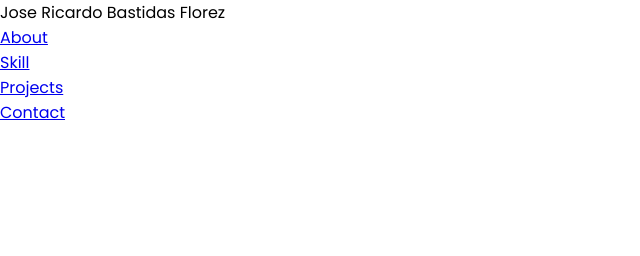
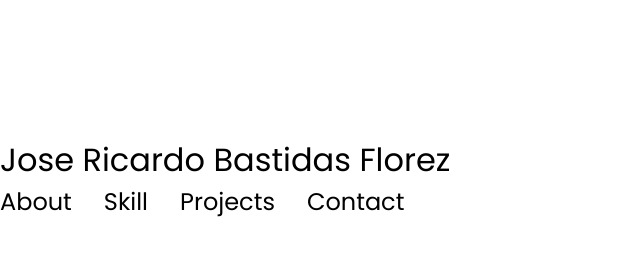
Before and after one commit to jrbastidas/Portafolio-jrbastidas-Sd-HTML-JS-CSS, a plain HTML site: page index.html in a window 1280 px wide. Shown: the whole page, without its empty margins (0-640 px from the left). Drawn offline with Linux system fonts and the light colour scheme.

Commit message:
add more css

```diff
--- a/style.css
+++ b/style.css
@@ -25,7 +25,49 @@ p {
 
 a,
 .button{
-    transition: all 3000ms ease;
+    transition: all 300ms ease;
 }
 
 /*DESKTOP NAV*/
+
+nav,
+.nav-link {
+display: flex;
+}
+
+nav{
+    justify-content: space-around;
+    align-items: center;
+    height: 17vh;
+}
+
+/*nav{
+    display:block;
+}*/
+
+.nav-link{
+    gap: 2rem;
+    list-style: none;
+    font-size: 1.5rem;
+}
+
+a {
+   color: black;
+   text-decoration: none;
+   text-decoration-color: white;
+}
+
+a:hover{
+    color:grey;
+    text-decoration: underline;
+    text-underline-offset: 1rem;
+    text-decoration: rgb(181, 181, 181);
+}
+
+.logo{
+font-size: 2rem;
+}
+
+.logo:hover{
+ cursor: default;
+}
```
